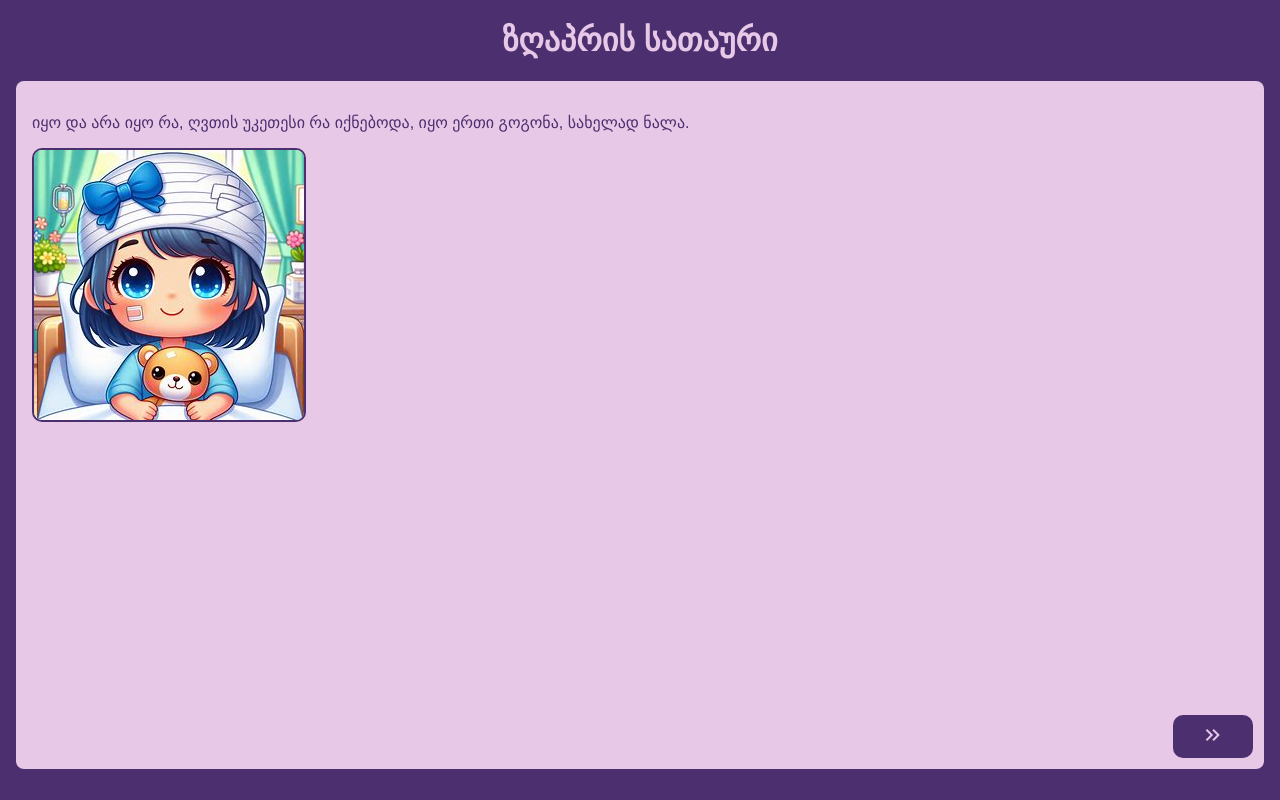
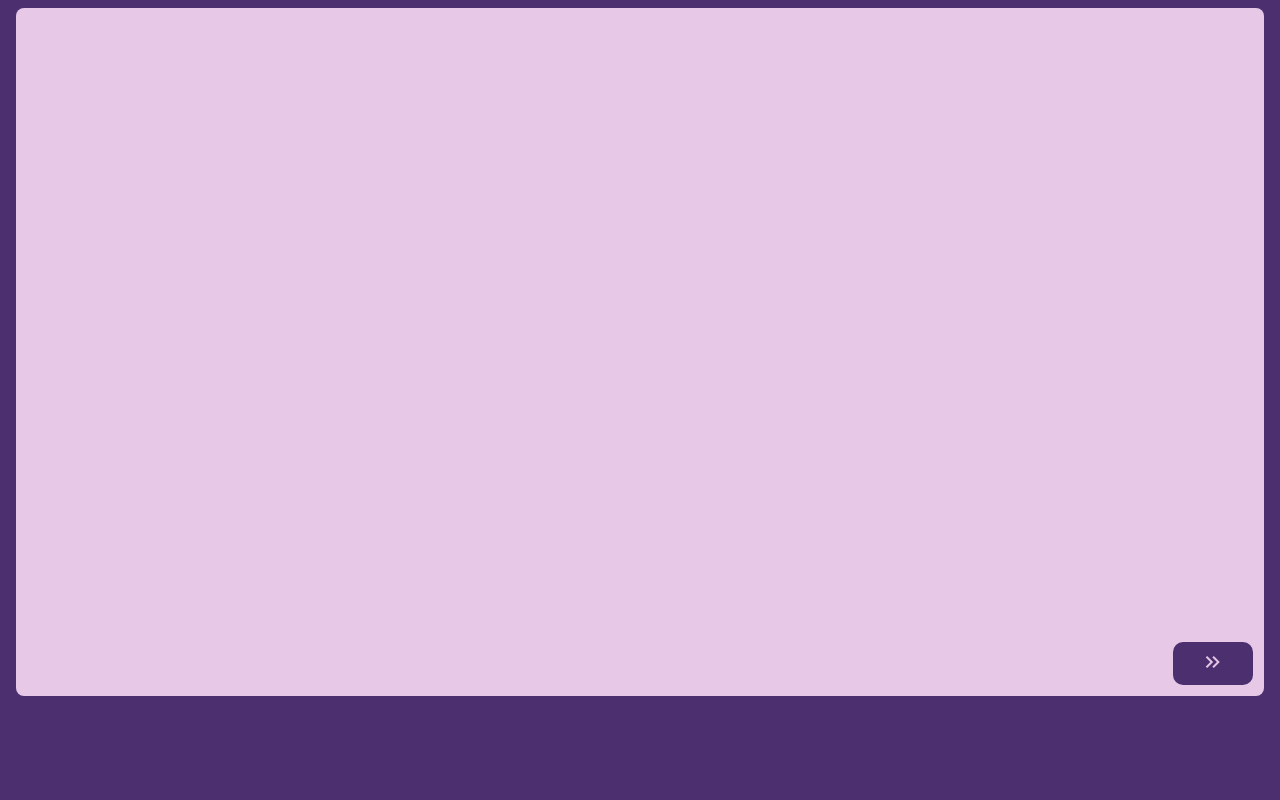
Before and after one commit to mikheilgorgadze/tales, a plain HTML site: page index.html in a window 1280 px wide. Both pictures are taken after a click on the button "keyboard_double_arrow_right". Drawn offline with nearby package versions, Linux system fonts and the light colour scheme; a web font is replaced by a local one.

Commit message:
changed header

```diff
--- a/css/styles.css
+++ b/css/styles.css
@@ -20,6 +20,7 @@ body {
     font-family: var(--font-family);
 }
 
+
 .tale-body {
     background-color: var(--secondary-color);
     color: var(--main-color);
@@ -31,6 +32,7 @@ body {
     padding: 1rem;
     position: relative;
 }
+
 
 .cartoon-image {
     border-radius: 10px;
--- a/index.html
+++ b/index.html
@@ -8,11 +8,11 @@
 </head>
 <body>
     <header>
-        <h1>ზღაპრის სათაური</h1>
+        <h1 class="tale-element tale-header">ზღაპარიყო</h1>
     </header>
     <div class="tale-body">
-        <p>იყო და არა იყო რა, ღვთის უკეთესი რა იქნებოდა, იყო ერთი გოგონა, სახელად ნალა.</p>
-        <img id="nala-image" class="cartoon-image" src="images/nala.jpeg" alt="" height="270" width="270">
+        <p class="tale-element">იყო და არა იყო რა, ღვთის უკეთესი რა იქნებოდა, იყო ერთი გოგონა, სახელად ნალა.</p>
+        <img id="nala-image" class="tale-element cartoon-image" src="images/nala.jpeg" alt="" height="270" width="270">
         <button id="next-button"><span class="material-symbols-outlined">keyboard_double_arrow_right</span></button>
     </div>
 
--- a/js/script.js
+++ b/js/script.js
@@ -1,18 +1,18 @@
-// let image = document.getElementById("nala-image");
-// let button = document.getElementById("next-button");
-// let resized = false;
-// let originalWidth = image.clientWidth;
-// let originalHeight = image.clientHeight;
-// button.addEventListener('click', function(){
-//         if (!resized) {
-//             image.style.height = '400px';
-//             image.style.width = '400px';
-//             resized = true;
-//         }
-//         else {
-//             image.style.height = originalHeight + 'px';
-//             image.style.width = originalWidth + 'px';
-//             console.log(originalHeight, originalWidth);
-//             resized = false;
-//         }
-//     })
+let taleElements = document.querySelectorAll(".tale-element");
+let button = document.getElementById("next-button");
+let clicked = true;
+
+button.addEventListener('click', function (){
+    if (clicked) {
+        for (let i = 0; i < taleElements.length; i++) {
+            taleElements[i].style.display = 'none';
+        }
+        clicked = false;
+    }
+    else {
+        for (let i = 0; i < taleElements.length; i++) {
+            taleElements[i].style.display = 'block';
+        }
+        clicked = true;
+    }
+})
```
